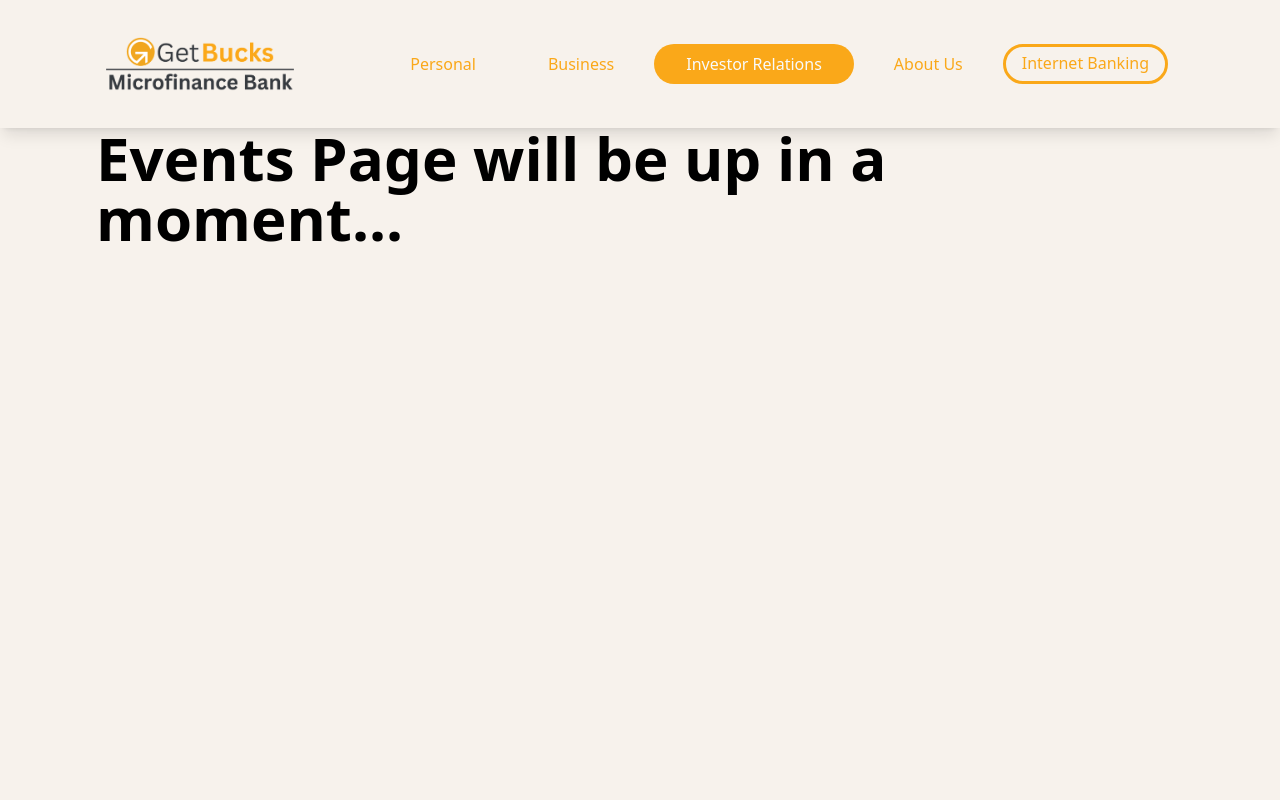
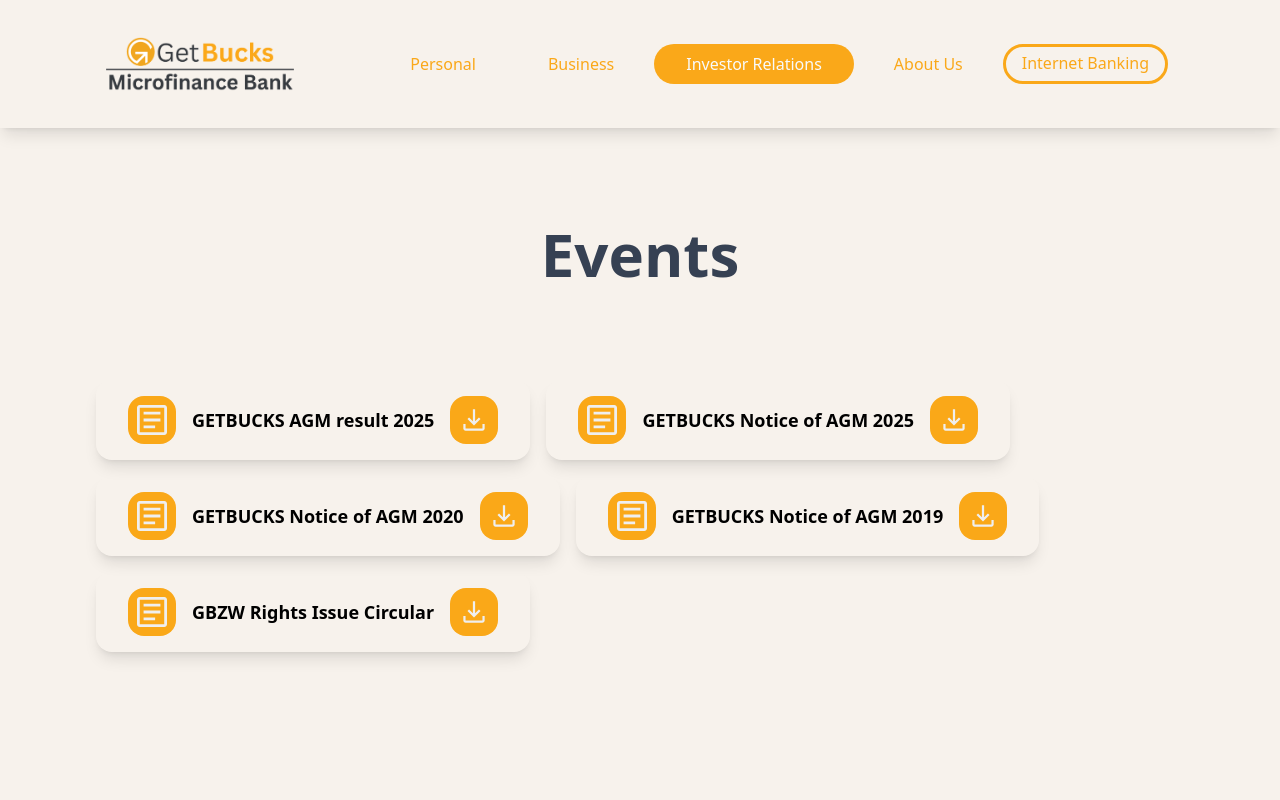
Before and after one commit to khomabhena/getbucks-site, a React (Vite) app: page /events in a window 1280 px wide. Shown: the top 800 px of the page. Built offline with nearby package versions, Linux system fonts and the light colour scheme.

Commit message:
added reports and events

```diff
--- a/src/components/BoardMembersCard.jsx
+++ b/src/components/BoardMembersCard.jsx
@@ -7,16 +7,16 @@
   return (
     <div className=' w-full flex items-center flex-col mt-12'>
         <h2 className=' text-2xl mt-12l self-start lg:self-center md:text-5xl font-medium'>{title}</h2>
-        <div className=' relative w-full flex flex-wrap mt-48 min-h-screen rounded-2xl'>
+        <div className=' relative w-full flex flex-col xl:flex-row flex-wrap mt-48 min-h-screen rounded-2xl'>
 
             {
               data?.map(({name, position, image, text }) => (
-                  <div className=' -mt-24 mb-24 bg-red-600l px-4 basis-1/3 flex items-center flex-col minh'>
+                  <div className=' -mt-24 mb-24 px-4 basis-1 xl:basis-1/3 flex items-center flex-col minh'>
                     <div style={{ backgroundColor: colors.primaryColor}} className=' hover:scale-105 hover:shadow-2xl ease-in-out transition-all mt-48 w-ful shadow-xl flex flex-col items-center py-12 px-4 rounded-2xl text-gray-800'>
                       <img className=' w-48 -mt-36 h-48 rounded-xl bg-cover object-cover shadow-xl' src={image} alt={name} />
                       <h3 className=' text-xl mt-8 font-semibold'>{name}</h3>
                       <h4 className=' text-base font-semibold mt-4'>{position}</h4>
-                      <p className=' text-justify text-base min-h-[300px] px-8 mt-12'>{text}</p>
+                      <p className=' text-justify text-base min-h-[300px] md:min-h-[200px] px-8 mt-12'>{text}</p>
                     </div>
                   </div>
               ))
--- /dev/null
+++ b/src/data/events.js
@@ -0,0 +1,27 @@
+export const getEventsData = [
+    {
+        type: 'pdf',
+        name: 'GETBUCKS AGM result 2025',
+        link: '/events/GetbucksAGMResult2025.pdf'
+    },
+    {
+        type: 'pdf',
+        name: 'GETBUCKS Notice of AGM 2025',
+        link: '/events/GetbucksAGMResult2025.pdf'
+    },
+    {
+        type: 'pdf',
+        name: 'GETBUCKS Notice of AGM 2020',
+        link: '/events/GetBucks-2020-Notice-of-AGM.pdf'
+    },
+    {
+        type: 'pdf',
+        name: 'GETBUCKS Notice of AGM 2019',
+        link: '/events/GetBucks-2019-Notice-of-AGM.pdf'
+    },
+    {
+        type: 'pdf',
+        name: 'GBZW Rights Issue Circular',
+        link: '/events/GBZW Rights Issue Circular.pdf'
+    },
+]
--- a/src/data/financial-reports.js
+++ b/src/data/financial-reports.js
@@ -1,8 +1,13 @@
-export const financeReports = [
+export const getFinancialReports = [
     {
         type: 'pdf',
-        name: 'GETBUCKS Annual Report 2020',
-        link: '/financial-reports/GETBUCKS-Annual-Report-2020.pdf'
+        name: 'GETBUCKS Annual Report Dec 2024',
+        link: '/financial-reports/GetbucksAnnualReportDec2024.pdf'
+    },
+    {
+        type: 'pdf',
+        name: 'GETBUCKS Annual Financials Report 30-June-2024',
+        link: '/financial-reports/GETBUCKS-Annual-Financials-Report-30-June-2024.pdf'
     },
     {
         type: 'pdf',
@@ -11,12 +16,7 @@
     },
     {
         type: 'pdf',
-        name: 'GETBUCKS Annual Financials Report 30-June-2024',
-        link: '/financial-reports/GETBUCKS-Annual-Financials-Report-30-June-2024.pdf'
+        name: 'GETBUCKS Annual Report 2020',
+        link: '/financial-reports/GETBUCKS-Annual-Report-2020.pdf'
     },
-    {
-        type: 'pdf',
-        name: 'GETBUCKS Annual Report Dec 2024',
-        link: '/financial-reports/GetbucksAnnualReportDec2024.pdf'
-    }
 ]
--- a/src/pages/Events.jsx
+++ b/src/pages/Events.jsx
@@ -2,15 +2,35 @@
 import Container from './Container'
 import MainNavigation from '../components/MainNavigation'
 import { getNavigationData } from '../data/navigation'
+import ContactUs from '../sections/ContactUs'
+import { getEventsData } from '../data/events'
 
 const Events = () => {
+    const data = getEventsData
+
   return (
     <Container>
         <div className=' min-h-screen w-full'>
             <MainNavigation data={getNavigationData.investorRelations} />
-            <div className='w-full mt-16 md:mt-32 flex flex-row items-center justify-start'>
-                <h1 className=' text-4xl md:text-6xl font-semibold'>Events Page will be up in a moment...</h1>
+            <div className='w-full mt-16 md:mt-32 flex flex-col items-center justify-start'>
+                <h1 className=' text-xl md:text-4xl xl:text-6xl font-semibold text-gray-700 text-center mt-24'>Events</h1>
+
+                <div className=' w-full flex gap-4 flex-wrap mt-24 mb-48'>
+                    {
+                    data?.map(({name, link}) => (
+                        <a href={link} target='_blank'>
+                        <div className=' flex justify-center w-fit px-8 py-4 rounded-2xl hover:shadow-[#faa818] hover:scale-95 transition-all ease-in-out cursor-pointer shadow-lg items-center gap-4'>
+                            <img className=' w-12 rounded-2xl h-12 bg-[#faa818] px-1 py-1' src="./icon-docu.svg" alt="" />
+                            <h1 className=' text-lg font-semibold'>{name}</h1>
+                            <img className=' w-12 rounded-2xl h-12 bg-[#faa818] px-2 py-2' src="./icon-download.svg" alt="" />
+                        </div>
+                        </a>
+                    ))
+                    }
+                </div>
+
             </div>
+            <ContactUs />
         </div>
     </Container>
   )
--- a/src/pages/FinancialReports.jsx
+++ b/src/pages/FinancialReports.jsx
@@ -2,15 +2,36 @@
 import Container from './Container'
 import MainNavigation from '../components/MainNavigation'
 import { getNavigationData } from '../data/navigation'
+import ContactUs from '../sections/ContactUs'
+import { getFinancialReports } from '../data/financial-reports'
 
 const FinancialReports = () => {
+  const data = getFinancialReports
   return (
     <Container>
       <div className=' min-h-screen w-full'>
         <MainNavigation data={getNavigationData.investorRelations} />
-        <div className=' w-full mt-16 md:mt-32 flex flex-row items-center justify-start min-h-screenl'>
-          <h1 className=' text-4xl md:text-6xl font-semibold'>Financial Reports Page wil be up in a moment...</h1>
+        <div className=' w-full mt-16 md:mt-32 flex flex-col items-center justify-center min-h-screenl'>
+          <h1 className=' text-xl md:text-4xl xl:text-6xl font-semibold text-gray-700 text-center mt-24'>Financial Reports</h1>
+
+          <div className=' w-full flex gap-4 flex-wrap mt-24 mb-48'>
+
+            {
+              data?.map(({name, link}) => (
+                <a href={link} target='_blank'>
+                  <div className=' flex justify-center w-fit px-8 py-4 rounded-2xl hover:shadow-[#faa818] hover:scale-95 transition-all ease-in-out cursor-pointer shadow-lg items-center gap-4'>
+                    <img className=' w-12 rounded-2xl h-12 bg-[#faa818] px-1 py-1' src="./icon-docu.svg" alt="" />
+                    <h1 className=' text-lg font-semibold'>{name}</h1>
+                    <img className=' w-12 rounded-2xl h-12 bg-[#faa818] px-2 py-2' src="./icon-download.svg" alt="" />
+                  </div>
+                </a>
+              ))
+            }
+
+          </div>
+
         </div>
+        <ContactUs />
       </div>
     </Container>
   )
```
Also changed, not shown: public/icon-docu.svg (added), public/icon-download.svg (added).
